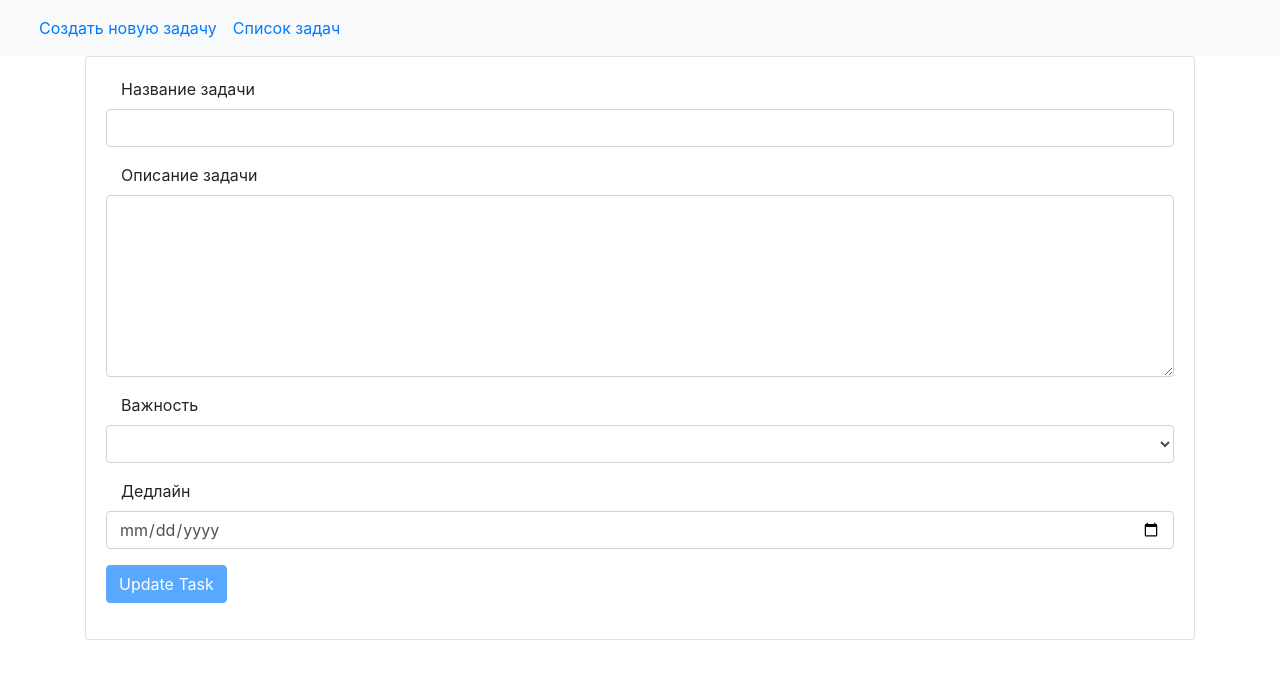
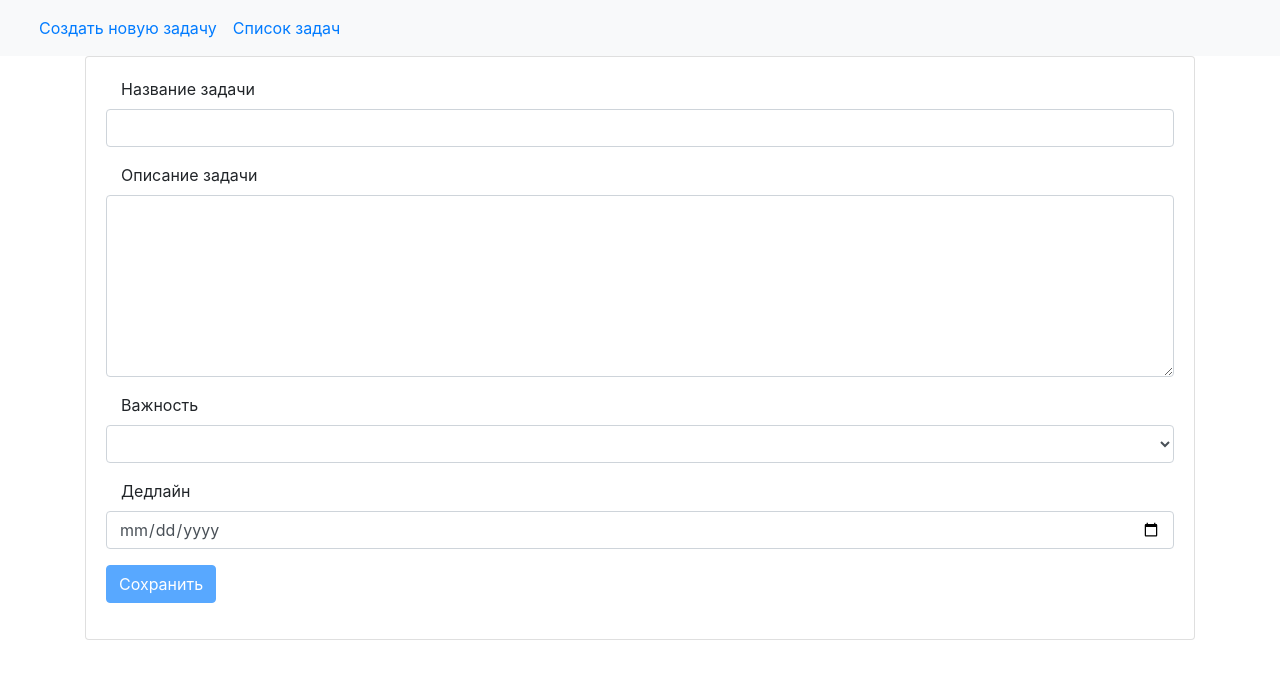
Before and after one commit to Vitkovskaya15/Adcombo.taskui, an Angular app: page /tasks/edit/1 in a window 1280 px wide. Shown: the top 676 px of the page. Built offline with nearby package versions, Linux system fonts and the light colour scheme; no server answers.

Commit message:
изменено название кнопки

```diff
--- a/src/app/task-edit/task-edit.component.html
+++ b/src/app/task-edit/task-edit.component.html
@@ -49,7 +49,7 @@
         <div class="form-group">
           <button (click) = "updateTask(TaskName.value, TaskDescription.value, TaskPriority.value, TaskDeadline.value)" type="submit" class="btn btn-primary"
           [disabled]="angForm.invalid" >
-            Update Task
+            Сохранить
           </button>
         </div>
       </form>
```
